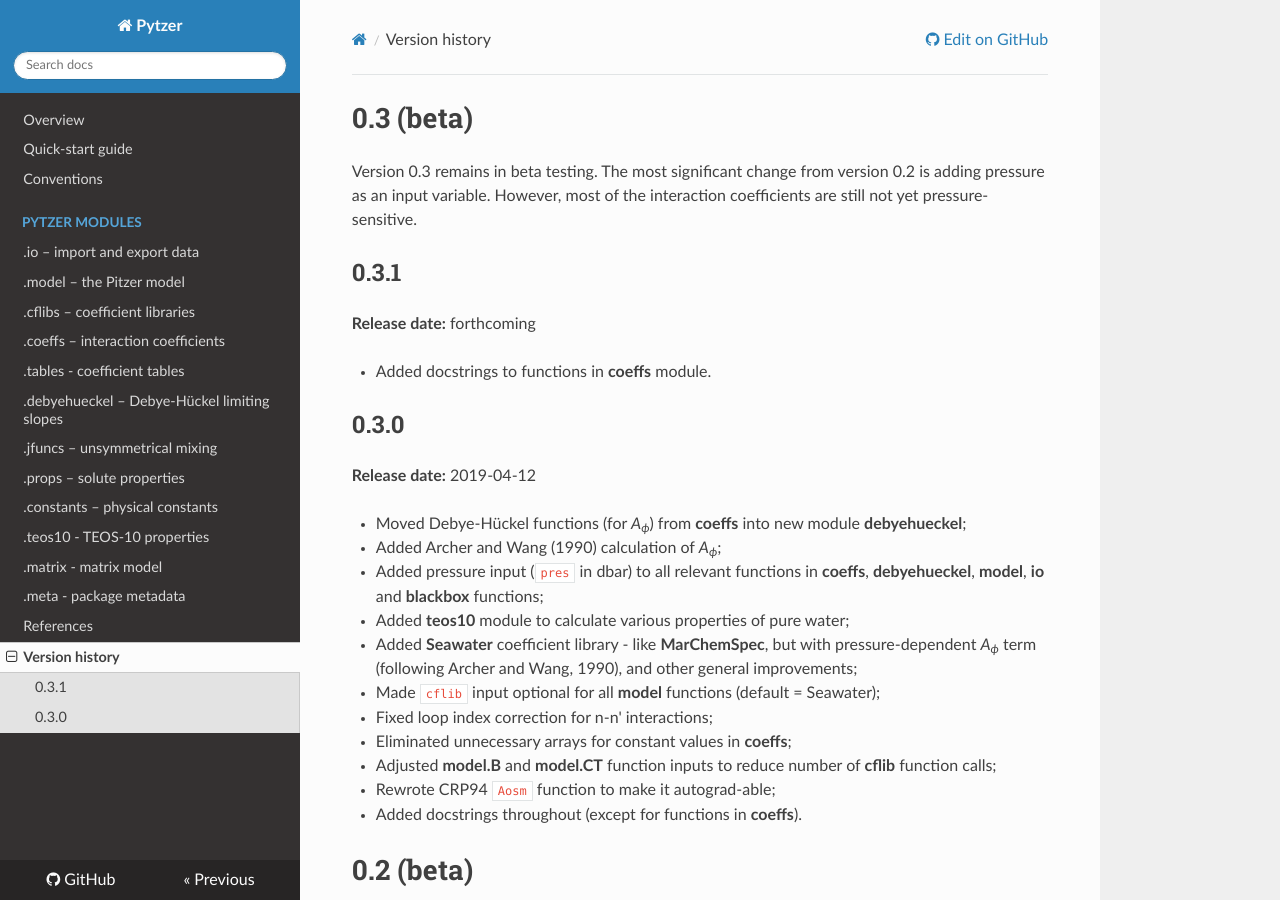
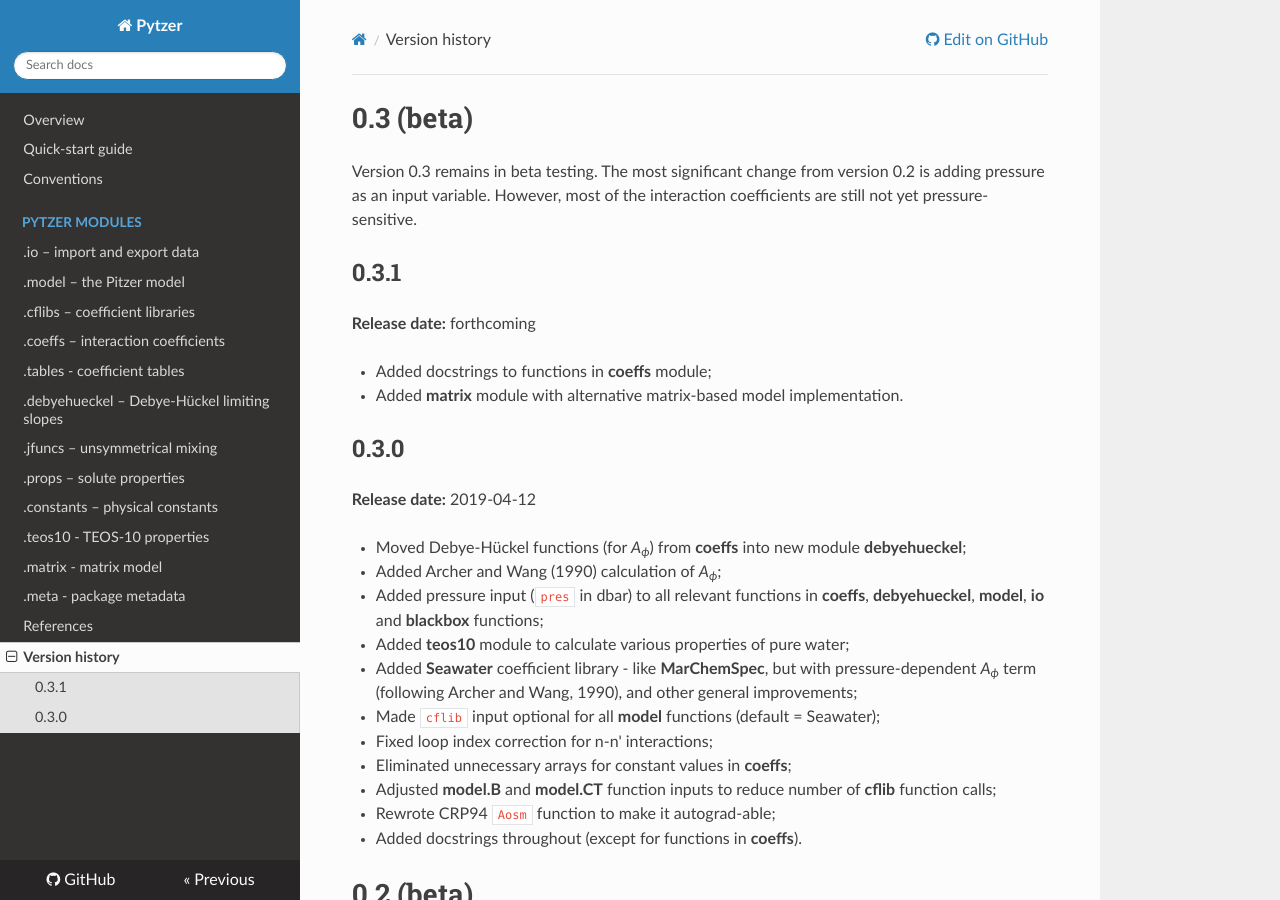
Before and after one commit to mvdh7/pytzer, an MkDocs documentation site: the page built from docs/version-history.md, in a window 1280 px wide and 900 px high. Built offline with MkDocs 1.6.1, drawn with Linux system fonts in a browser that asks for light colours; nearby versions of some CDN libraries.

Commit message:
Note matrix addition

```diff
--- a/docs/version-history.md
+++ b/docs/version-history.md
@@ -7,7 +7,8 @@ Version 0.3 remains in beta testing. The most significant change from version 0.
 
 **Release date:** forthcoming
 
-  * Added docstrings to functions in **coeffs** module.
+  * Added docstrings to functions in **coeffs** module;
+  * Added **matrix** module with alternative matrix-based model implementation.
 
 
 ## 0.3.0
```
